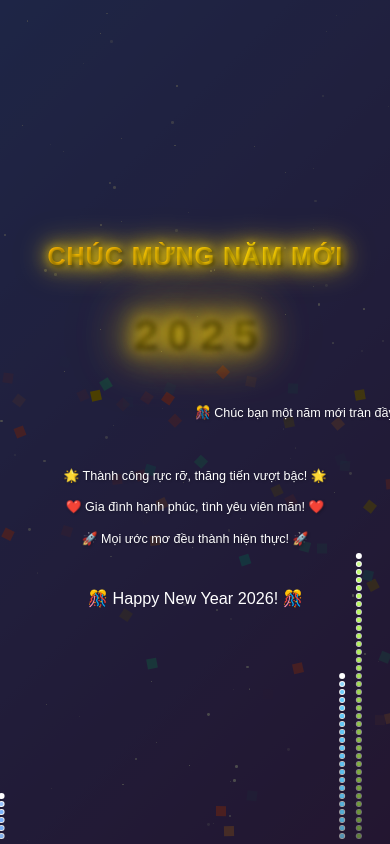
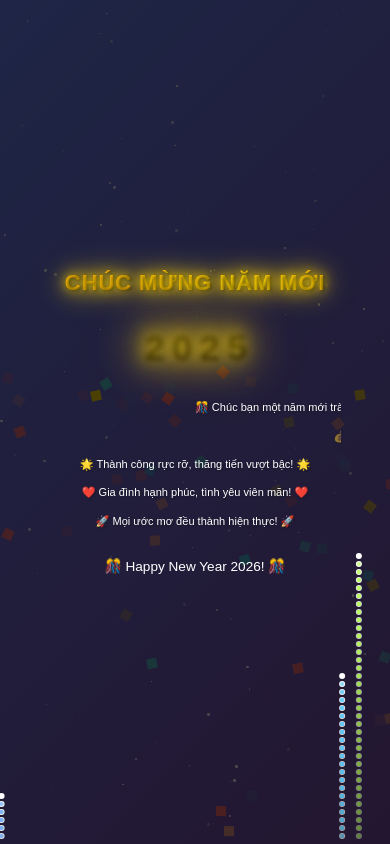
Before and after one commit to LeMinhHoai1011/nammoi, a plain HTML site: page index.html in a window 390 px wide. Drawn offline with nearby package versions, Linux system fonts and the light colour scheme; animation ran at ten frames a second.

Commit message:
Update UI

```diff
--- a/index.html
+++ b/index.html
@@ -14,10 +14,14 @@
 
         body {
             font-family: 'Arial', sans-serif;
-            overflow-x: hidden;
+            overflow: hidden;
             background: linear-gradient(135deg, #667eea 0%, #764ba2 100%);
             min-height: 100vh;
             position: relative;
+            margin: 0;
+            padding: 0;
+            width: 100vw;
+            height: 100vh;
         }
 
         #fireworks-canvas {
@@ -33,17 +37,22 @@
         .content-wrapper {
             position: relative;
             z-index: 2;
-            min-height: 100vh;
+            width: 100%;
+            height: 100vh;
             display: flex;
             align-items: center;
             justify-content: center;
+            overflow: hidden;
         }
 
         .main-container {
             text-align: center;
             color: white;
-            padding: 40px;
+            padding: 20px;
             animation: fadeInUp 1.5s ease-out;
+            width: 100%;
+            max-width: 100vw;
+            box-sizing: border-box;
         }
 
         @keyframes fadeInUp {
@@ -149,11 +158,11 @@
         }
 
         .greeting {
-            font-size: 72px;
-            margin: 40px 0 20px 0;
+            font-size: 56px;
+            margin: 20px 0 15px 0;
             font-weight: 900;
             text-transform: uppercase;
-            letter-spacing: 5px;
+            letter-spacing: 3px;
             background: linear-gradient(45deg,
                 #FFD700 0%,
                 #FFA500 25%,
@@ -193,10 +202,10 @@
         }
 
         .year-display {
-            font-size: 96px;
+            font-size: 72px;
             font-weight: 900;
-            margin: 30px 0;
-            letter-spacing: 15px;
+            margin: 20px 0;
+            letter-spacing: 10px;
             background: linear-gradient(45deg,
                 #FFD700 0%,
                 #FFA500 25%,
@@ -259,14 +268,14 @@
         }
 
         .wishes {
-            font-size: 24px;
-            max-width: 800px;
-            margin: 30px auto;
+            font-size: 20px;
+            max-width: 90%;
+            margin: 20px auto;
             line-height: 1.8;
             text-shadow: 1px 1px 3px rgba(0, 0, 0, 0.3);
             overflow: hidden;
             position: relative;
-            min-height: 150px;
+            min-height: 80px;
         }
 
         .wish-item {
@@ -364,8 +373,8 @@
         }
 
         .countdown {
-            font-size: 28px;
-            margin-top: 30px;
+            font-size: 22px;
+            margin-top: 20px;
             animation: fadeIn 4s ease-out;
         }
 
@@ -410,77 +419,84 @@
         /* Responsive cho mobile */
         @media (max-width: 768px) {
             .greeting {
-                font-size: 36px;
+                font-size: 32px;
                 letter-spacing: 2px;
-                margin: 20px 0 10px 0;
+                margin: 15px 0 10px 0;
             }
 
             .year-display {
-                font-size: 64px;
-                letter-spacing: 8px;
-                margin: 20px 0;
+                font-size: 52px;
+                letter-spacing: 6px;
+                margin: 15px 0;
             }
 
             .wishes {
-                font-size: 18px;
-                padding: 0 20px;
-                min-height: 100px;
+                font-size: 16px;
+                padding: 0 15px;
+                min-height: 70px;
+                max-width: 95%;
             }
 
             .wish-item {
-                font-size: 16px;
+                font-size: 15px;
             }
 
             .countdown {
-                font-size: 20px;
-                margin-top: 20px;
+                font-size: 18px;
+                margin-top: 15px;
             }
 
             .main-container {
-                padding: 20px;
+                padding: 15px;
             }
         }
 
         @media (max-width: 480px) {
             .greeting {
-                font-size: 28px;
+                font-size: 26px;
                 letter-spacing: 1px;
             }
 
             .year-display {
-                font-size: 48px;
-                letter-spacing: 5px;
+                font-size: 42px;
+                letter-spacing: 4px;
             }
 
             .wishes {
-                font-size: 16px;
+                font-size: 14px;
+                min-height: 60px;
             }
 
             .wish-item {
-                font-size: 14px;
+                font-size: 13px;
             }
 
             .countdown {
-                font-size: 18px;
+                font-size: 16px;
             }
         }
 
         @media (max-width: 360px) {
             .greeting {
-                font-size: 24px;
+                font-size: 22px;
             }
 
             .year-display {
-                font-size: 40px;
+                font-size: 36px;
                 letter-spacing: 3px;
             }
 
             .wishes {
-                font-size: 14px;
+                font-size: 13px;
+                min-height: 55px;
             }
 
             .wish-item {
-                font-size: 13px;
+                font-size: 12px;
+            }
+
+            .countdown {
+                font-size: 15px;
             }
         }
 
@@ -771,21 +787,22 @@
         // Tự động điều chỉnh kích thước cho mobile
         function adjustForMobile() {
             const width = window.innerWidth;
+            const height = window.innerHeight;
             const mainContainer = document.querySelector('.main-container');
 
-            if (width <= 360) {
-                // Màn hình rất nhỏ
-                mainContainer.style.transform = 'scale(0.85)';
-            } else if (width <= 480) {
-                // Màn hình nhỏ
-                mainContainer.style.transform = 'scale(0.9)';
+            // Tính scale để fit vừa màn hình
+            let scale = 1;
+
+            if (width <= 360 || height <= 640) {
+                scale = 0.8;
+            } else if (width <= 480 || height <= 740) {
+                scale = 0.85;
             } else if (width <= 768) {
-                // Tablet và màn hình vừa
-                mainContainer.style.transform = 'scale(0.95)';
-            } else {
-                // Desktop
-                mainContainer.style.transform = 'scale(1)';
+                scale = 0.9;
             }
+
+            mainContainer.style.transform = `scale(${scale})`;
+            mainContainer.style.transformOrigin = 'center center';
         }
 
         // Chạy khi load trang
```
